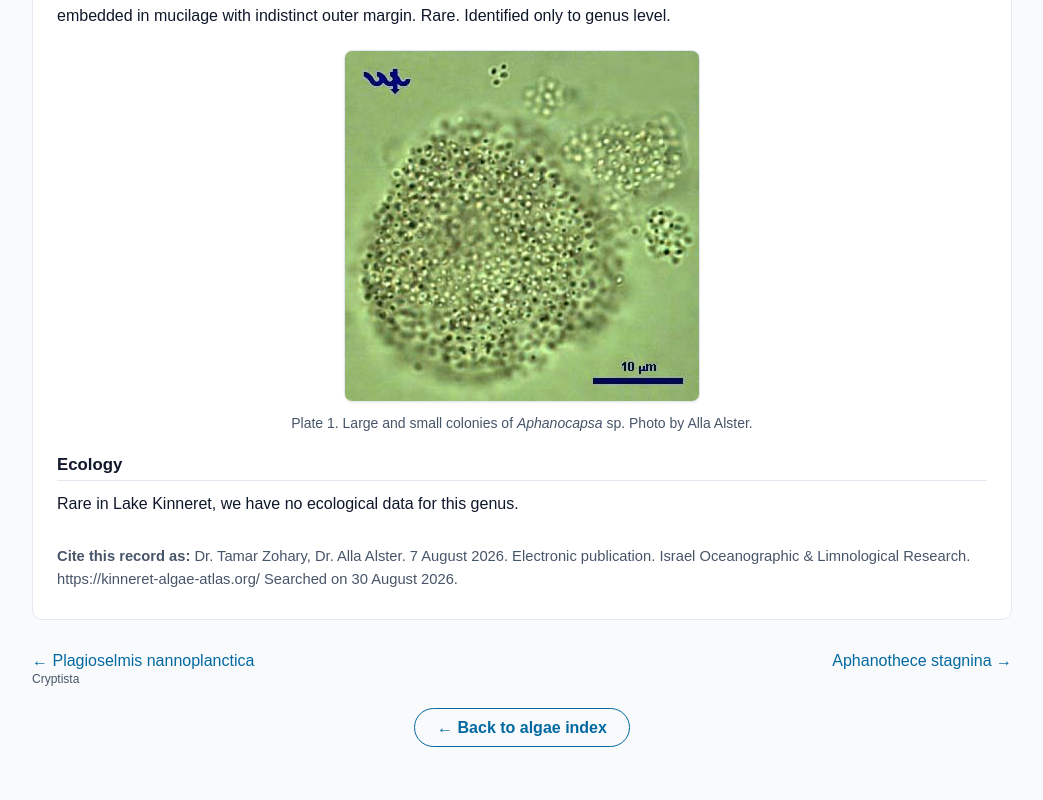
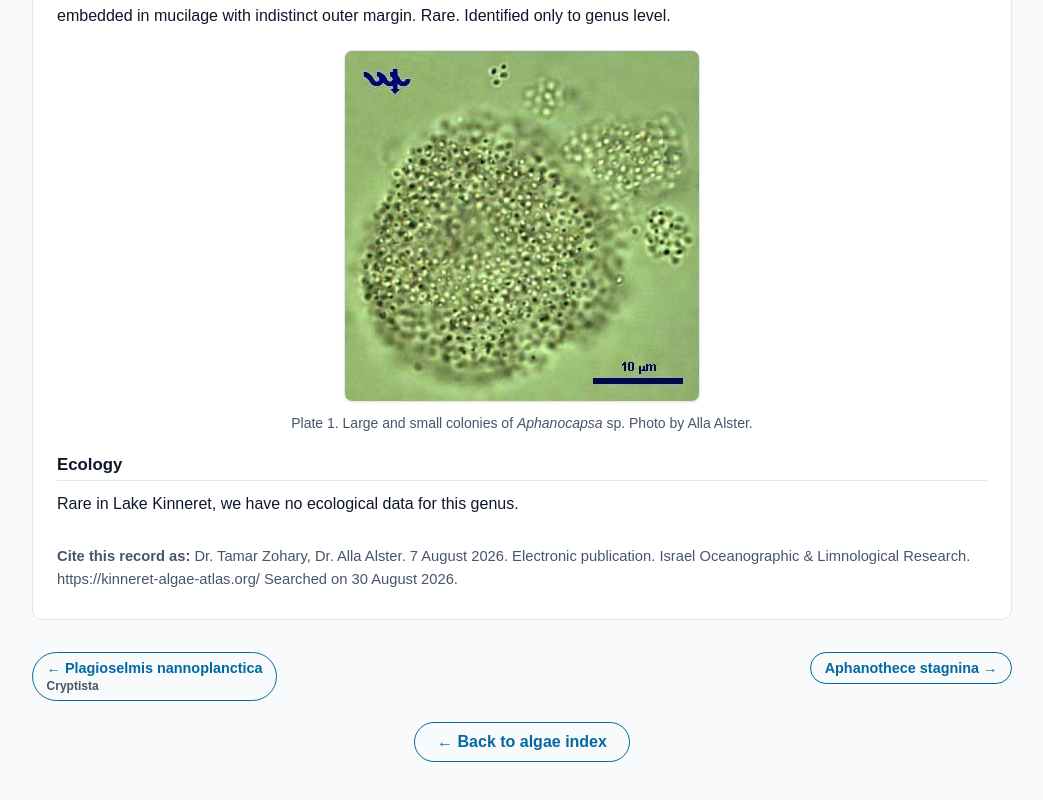
Before and after one commit to galcohensius/kinneret-algae-atlas, a Next.js app: page /algae/aphanocapsa-sp/ in a window 1280 px wide. Shown: the part 721-1521 px from the top of the page, without its empty margins (118-1161 px from the left). Built offline with nearby package versions, Linux system fonts and the light colour scheme.

Commit message:
Style prev/next species links as blue pill buttons
Match the home nav outline-button look (blue border, fill on hover)
for algae detail pager links.

Co-authored-by: Gal Cohensius <galcohensius@gmail.com>

```diff
--- a/app/globals.css
+++ b/app/globals.css
@@ -349,21 +349,26 @@ main.home {
   margin: 0 0 1.25rem;
 }
 
+.home-aux-links a,
+.algae-pager-link {
+  border: 1px solid var(--link);
+  border-radius: 999px;
+  color: var(--link);
+  font-weight: 600;
+  text-decoration: none;
+  transition: background 0.15s, color 0.15s;
+}
+
 .home-aux-links a {
   display: inline-flex;
   align-items: center;
   justify-content: center;
   padding: 0.25rem 0.55rem;
-  border: 1px solid var(--link);
-  border-radius: 999px;
-  color: var(--link);
   font-size: clamp(0.84rem, 0.8rem + 0.12vw, 0.9rem);
-  font-weight: 600;
-  text-decoration: none;
-  transition: background 0.15s, color 0.15s;
 }
 
-.home-aux-links a:hover {
+.home-aux-links a:hover,
+.algae-pager-link:hover {
   background: var(--link);
   color: #fff;
   text-decoration: none;
@@ -869,6 +874,12 @@ main.home {
   flex-direction: column;
   gap: 0.15rem;
   max-width: 48%;
+  padding: 0.45rem 0.85rem;
+  font-size: 0.9rem;
+}
+
+.algae-pager-link:hover .algae-pager-phylum {
+  color: rgb(255 255 255 / 0.85);
 }
 
 .algae-pager-next {
```
